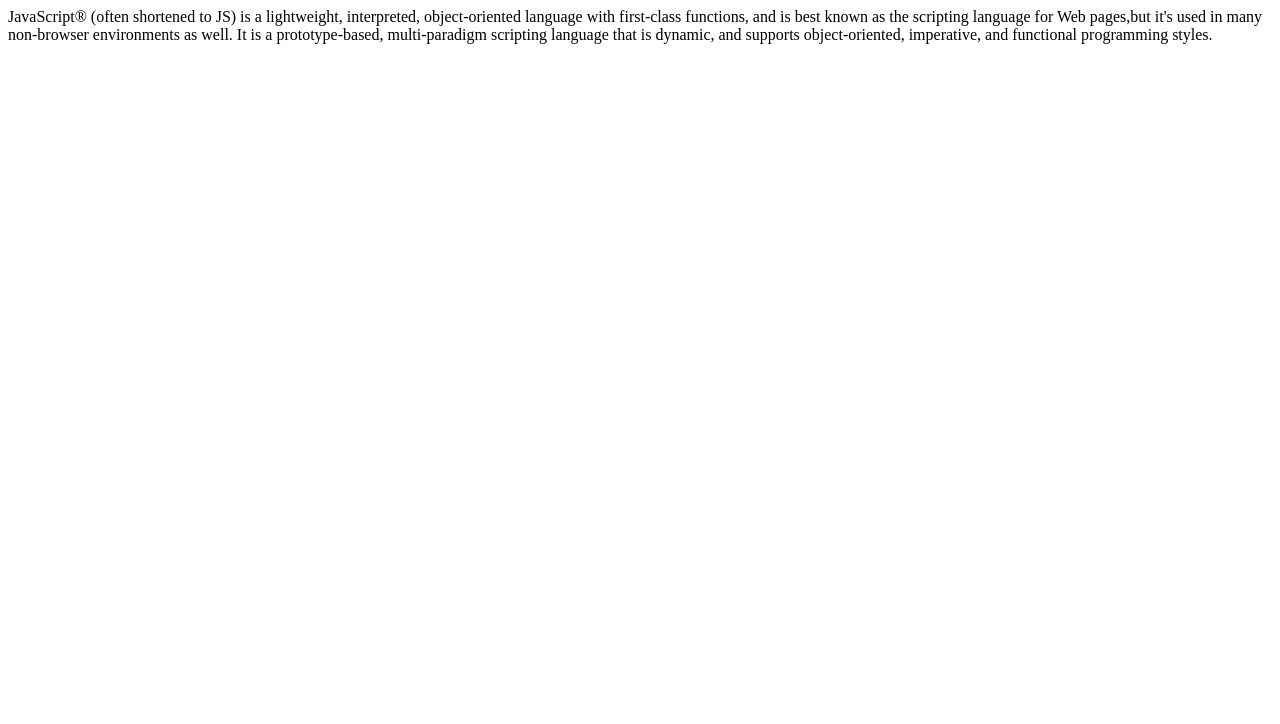
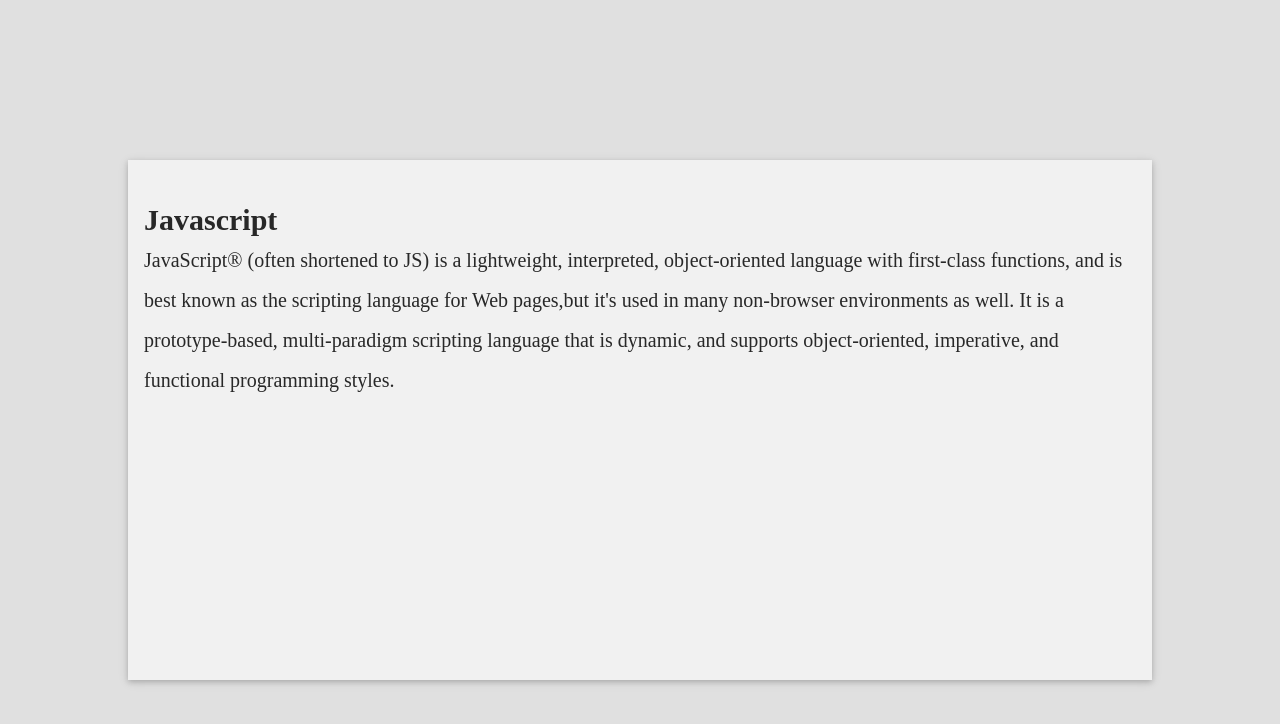
Before and after one commit to mashachicken/language-quiz, a plain HTML site: page js.html in a window 1280 px wide. Drawn offline with Linux system fonts and the light colour scheme.

Commit message:
format js/python and c# text, center it and wrap in a box container

```diff
--- a/css/styles.css
+++ b/css/styles.css
@@ -4,6 +4,9 @@
   padding: 0;
 }
 
+body {
+  background-color:rgb(224, 224, 224);
+}
 .hero-image {
   font-family: 'sequel sans body';
   height: 450px;
@@ -24,7 +27,6 @@
   top: 50%;
   left: 50%;
   transform: translate(-50%, -50%);
-
 }
 
 nav {
@@ -80,3 +82,22 @@ h6 {
 #cresult, #javascresult, #pythonresult {
   display:none;
 }
+
+.box {
+  margin-top: 20vh;
+  width: 80%;
+  height: 65vh;
+  font-size: 20px;
+  line-height: 2em;
+  text-align:left !important;
+  color: #282828;
+  background-color: rgba(255, 255, 255, 0.548);
+  padding: 2em 16px;
+  box-shadow: 0 2px 5px 0 rgb(0 0 0 / 16%), 0 2px 10px 0 rgb(0 0 0 / 12%);
+}
+
+.cont {
+  display: flex;
+  justify-content: center;
+  align-items: center;
+}
--- a/js.html
+++ b/js.html
@@ -1,11 +1,24 @@
 <html lang="en">
+
 <head>
   <meta charset="UTF-8">
-  <meta http-equiv="X-UA-Compatible" content="IE=edge">
   <meta name="viewport" content="width=device-width, initial-scale=1.0">
+  <link rel="stylesheet" href="css/styles.css">
   <title>Document</title>
 </head>
+
 <body>
-  <p>JavaScript® (often shortened to JS) is a lightweight, interpreted, object-oriented language with first-class functions, and is best known as the scripting language for Web pages,but it's used in many non-browser environments as well. It is a prototype-based, multi-paradigm scripting language that is dynamic, and supports object-oriented, imperative, and functional programming styles.</p>
+  <div class='cont'>
+    <div class='box'>
+      <h2> Javascript</h2>
+      <p>JavaScript® (often shortened to JS) is a lightweight, interpreted, object-oriented language with first-class
+        functions, and is best known as the scripting language for Web pages,but it's used in many non-browser
+        environments
+        as well. It is a prototype-based, multi-paradigm scripting language that is dynamic, and supports
+        object-oriented,
+        imperative, and functional programming styles.</p>
+    </div>
+  </div>
 </body>
+
 </html>
```
Also changed, not shown: c.html (+12 -2 lines), python.html (+13 -2 lines).
